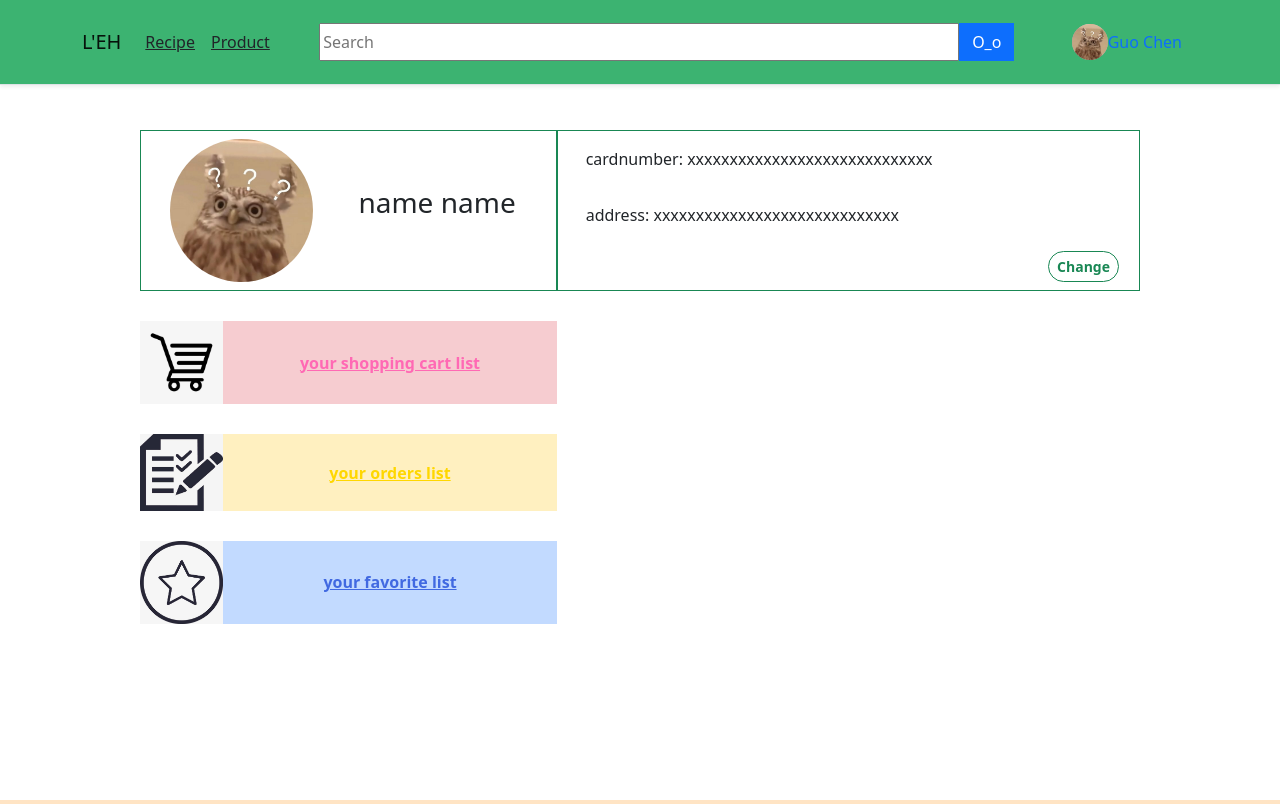
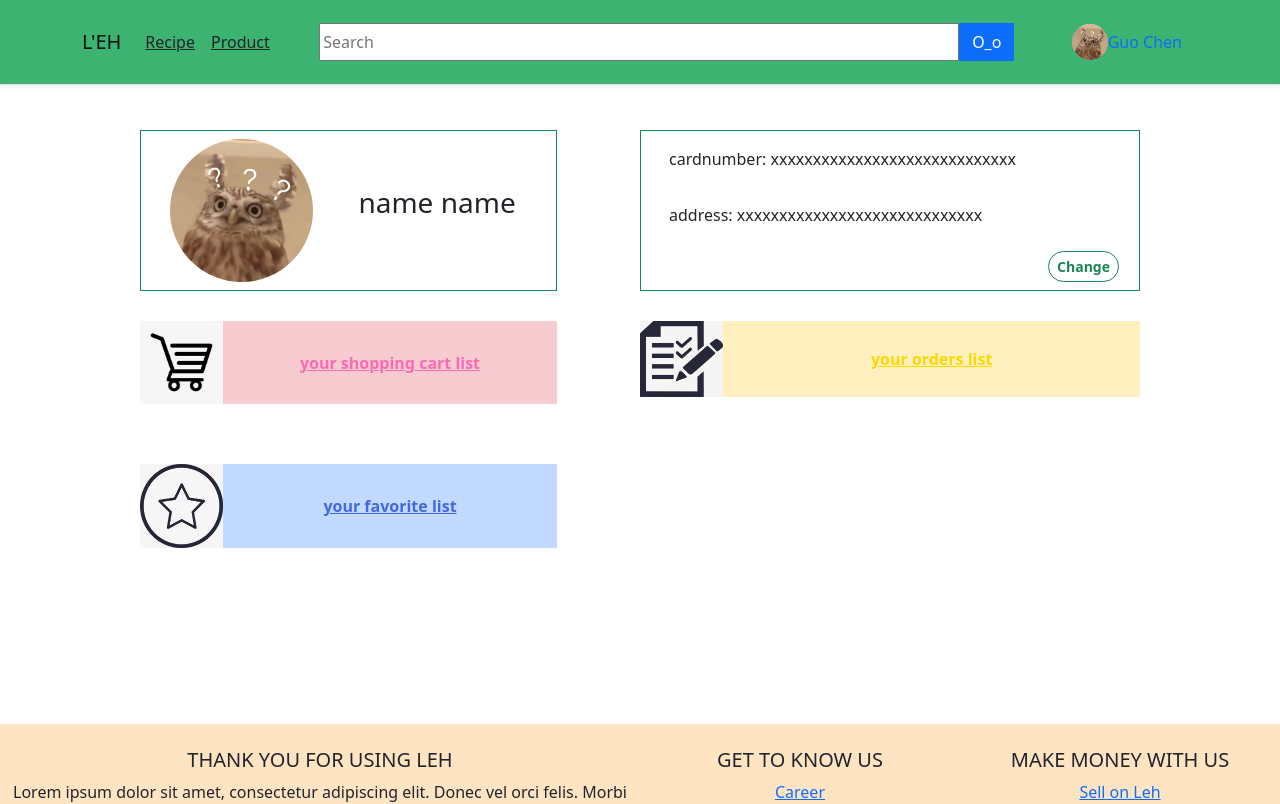
Before and after one commit to c82guochen/ECE651-PROJECT, an Angular app: page /userdetail in a window 1280 px wide. Shown: the top 804 px of the page. Built offline with nearby package versions, Linux system fonts and the light colour scheme.

Commit message:
fix page width, modify layout

```diff
--- a/src/app/detail/user-detail/user-detail.component.html
+++ b/src/app/detail/user-detail/user-detail.component.html
@@ -12,7 +12,7 @@
       </div>
     </div>
 
-    <div class="col-md-7 border border-success">
+    <div class="col-md-6 border border-success">
       <!--  用户个人信息-->
       <div class="p-3 text-wrap">
         <span>cardnumber: </span>
@@ -29,28 +29,39 @@
     </div>
   </div>
 
-  <div class="row top-m30 ">
-    <div class="col-md-1 remove-padding">
+  <div class="row top-m30">
+    <div class="col-md-6">
+      <div class="row">
+        <div class="col-md-2 remove-padding">
           <img alt="shopping-cart-icon" style="height:100%;width:100%;" src="assets/shopping-cart-icon.jpg">
         </div>
         <div
-      class="col-md-4 remove-padding bg-danger bg-opacity-25 fw-bold nav flex-column justify-content-center align-items-center">
+          class="col-md-8 remove-padding bg-danger bg-opacity-25 fw-bold nav flex-column justify-content-center align-items-center">
           <a style="padding-left:0;color:HotPink;max-width:250px;" routerLink="cartlist">
             your shopping cart list
           </a>
         </div>
       </div>
-
-  <div class="row top-p30">
-    <div class="col-md-1 remove-padding">
+    </div>
+    <div class="col-md-6">
+      <div class="row">
+        <div class="col-md-2 remove-padding">
           <img alt="order-icon" style="height:100%;width:100%;" src="assets/order-icon.jpg">
         </div>
 
-    <div class="col-md-4 remove-padding bg-warning bg-opacity-25 fw-bold nav flex-column justify-content-center align-items-center">
+        <div class="col-md-10 remove-padding bg-warning bg-opacity-25 fw-bold nav flex-column justify-content-center align-items-center">
           <a style="padding-left:0;color:Gold;max-width:250px;" routerLink="">
             your orders list
           </a>
         </div>
+      </div>
+
+    </div>
+
+  </div>
+
+  <div class="row top-p30">
+
   </div>
 
 
```
Lines whose indentation alone changed are shown as unchanged.
